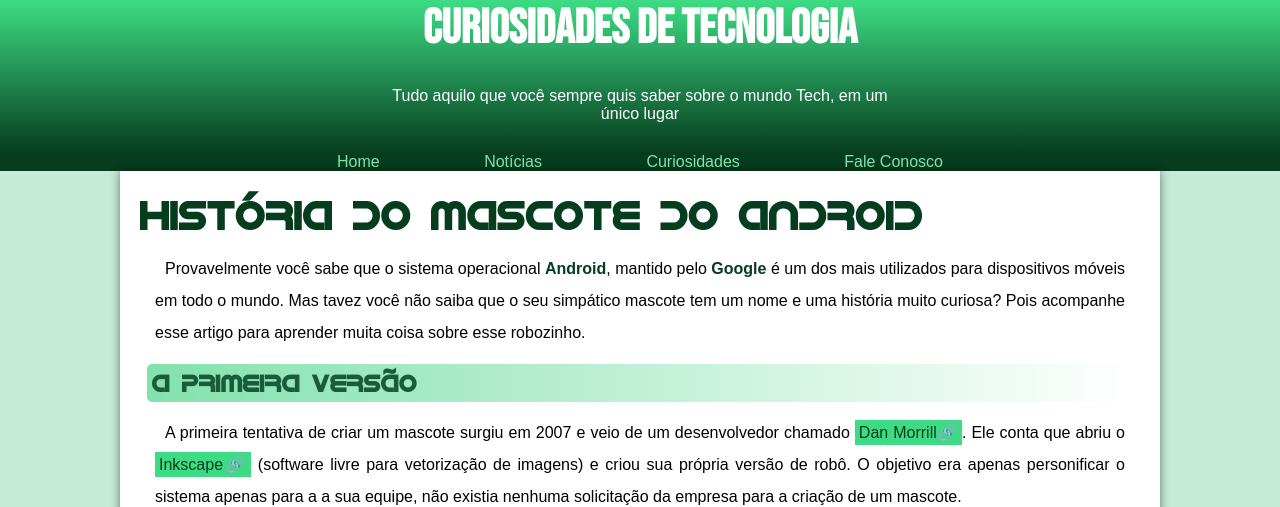
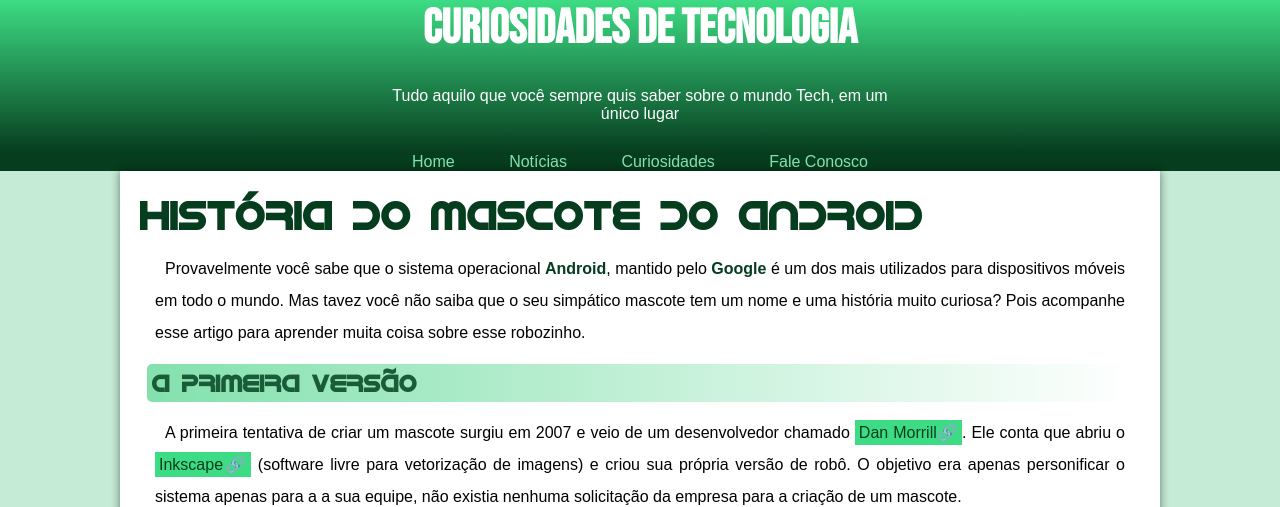
Before and after one commit to jpalvarezz/projeto-android, a plain HTML site: page index.html in a window 1280 px wide. Shown: the top 507 px of the page. Drawn offline with Linux system fonts and the light colour scheme.

Commit message:
novo site

```diff
--- a/index.html
+++ b/index.html
@@ -17,7 +17,7 @@
         <a href="#">Home</a>
         <a href="#">Notícias</a>
         <a href="#">Curiosidades</a>
-        <a href="#">Fale Conosco</a>
+        <a href="#" id="fora">Fale Conosco</a>
    </nav>
 
     <main>
--- a/style.css
+++ b/style.css
@@ -38,6 +38,7 @@ a.externa::after {
 
 header {
     background: linear-gradient(to bottom, var(--cor2), var(--cor5));
+    min-width: 340px;
 }
 
 header > h1 {
@@ -52,20 +53,28 @@ header > p {
     text-align: center;
     padding: 30px;
     margin: auto;
-    width: 500px;
+    min-width: 250px;
+    max-width: 500px;
 }
 
 nav {
     background-color: var(--cor5);
+    min-width: 340px;
     text-align: center;
-
+    display: block;
+    margin: auto;
 }
 
 nav a {
     text-decoration: none;
     color: var(--cor1);
-    padding-right: 50px;
-    padding-left: 50px;
+    padding-right: 25px;
+    padding-left: 25px;
+    max-width: 100px;
+}
+
+#fora {
+    display: inline-block;
 }
 
 nav > a:hover {
@@ -74,6 +83,7 @@ nav > a:hover {
     font-weight: bold;
     transition-duration: 0.3s;
     border-radius: 5px;
+    margin: auto;
 }
 
 main {
```
